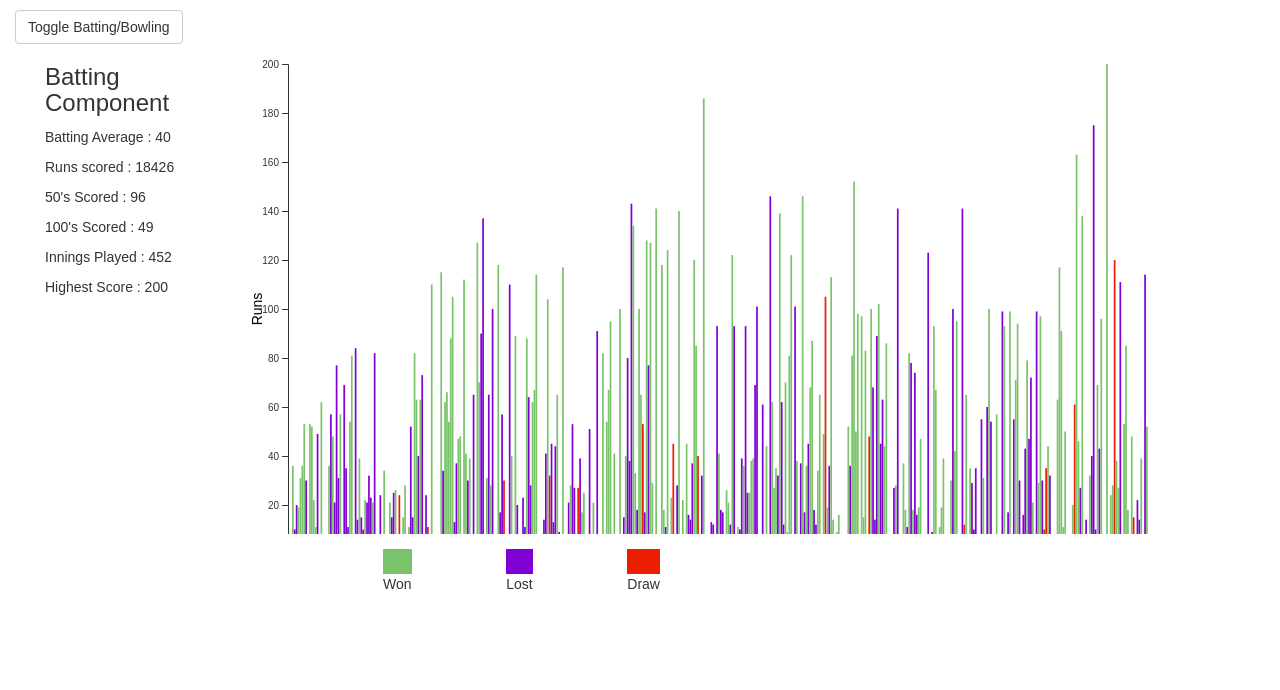
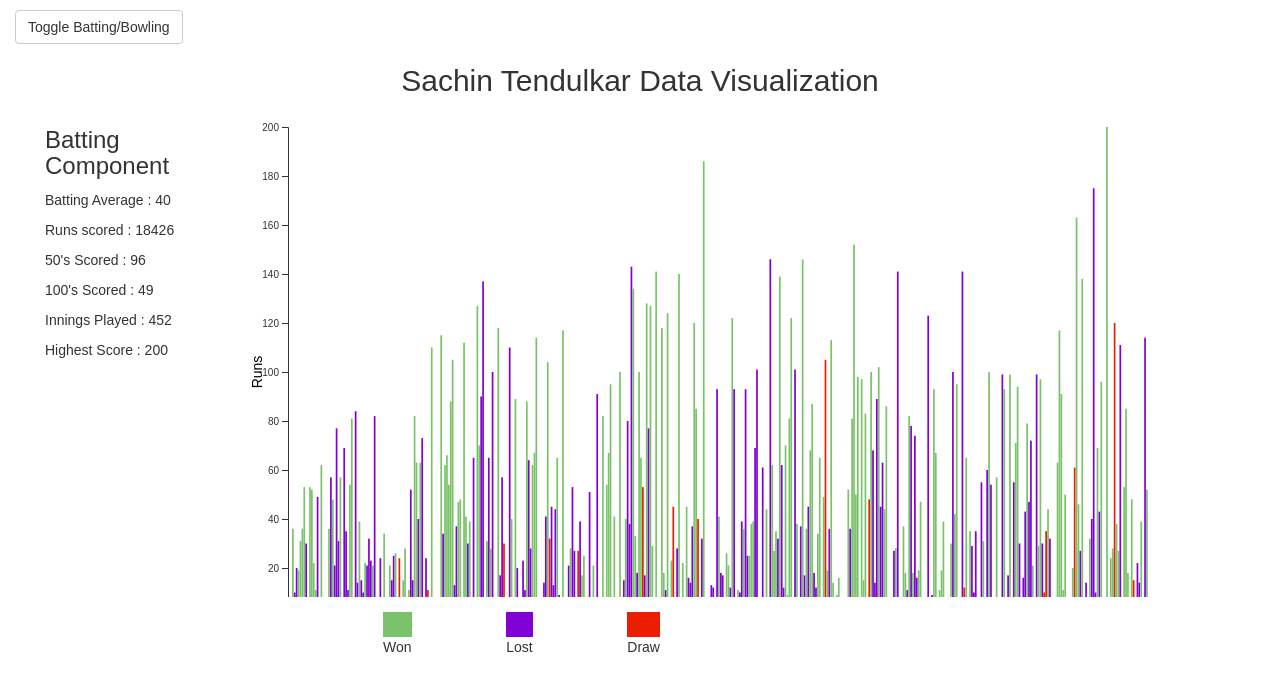
Before and after one commit to divyanshu-rawat/d3-data-viz, a React (Create React App) app: page / in a window 1280 px wide. Shown: the top 690 px of the page. Built offline with nearby package versions, Linux system fonts and the light colour scheme; the HTML template or start-up script is replaced by a standard one.

Commit message:
heading added

```diff
--- a/src/App.css
+++ b/src/App.css
@@ -27,6 +27,9 @@
     fill: #2610fb;
   }
 
+ .text{
+ 	text-align: center;
+ }
 #batChart{
 	width: 960px !important;
 }
--- a/src/App.js
+++ b/src/App.js
@@ -53,6 +53,7 @@
       <div className = "container App col-lg-12" id = "App">
 
           <button type="button" className="btn btn-default" onClick = {this.toggle}>Toggle Batting/Bowling</button>
+          <h2 className = "text">Sachin Tendulkar Data Visualization</h2>
           {
             (this.state.data && this.state.Boolean == true ) ?
 
```
